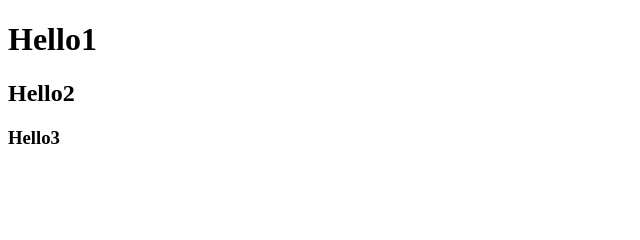
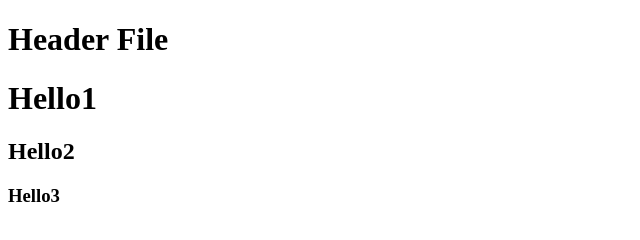
Before and after one commit to ravuthz/Git-Demo-2, a plain HTML site: page index.html in a window 1280 px wide. Shown: the whole page, without its empty margins (0-640 px from the left). Drawn offline with Linux system fonts and the light colour scheme.

Commit message:
+header,h1

```diff
--- a/index.html
+++ b/index.html
@@ -7,6 +7,9 @@
     <link rel="stylesheet" href="">
 </head>
 <body>
+    <header>
+        <h1>Header File</h1>
+    </header>
     <h1>Hello1</h1>
     <h2>Hello2</h2>
     <h3>Hello3</h3>
```
